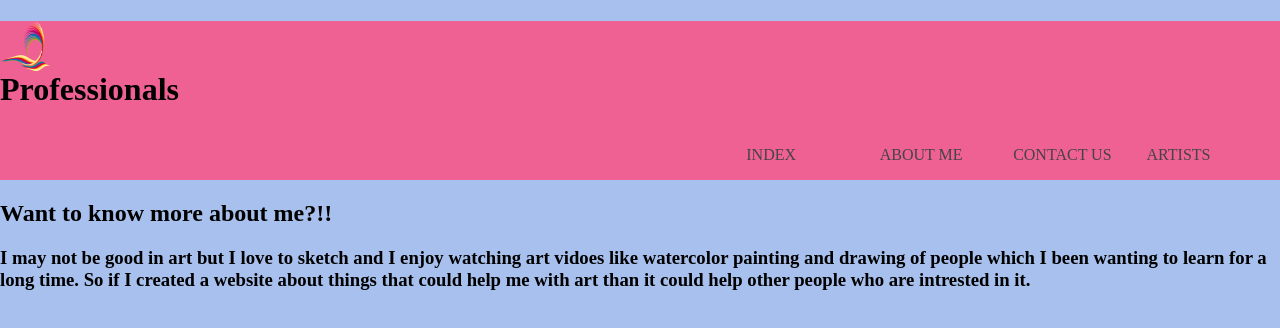
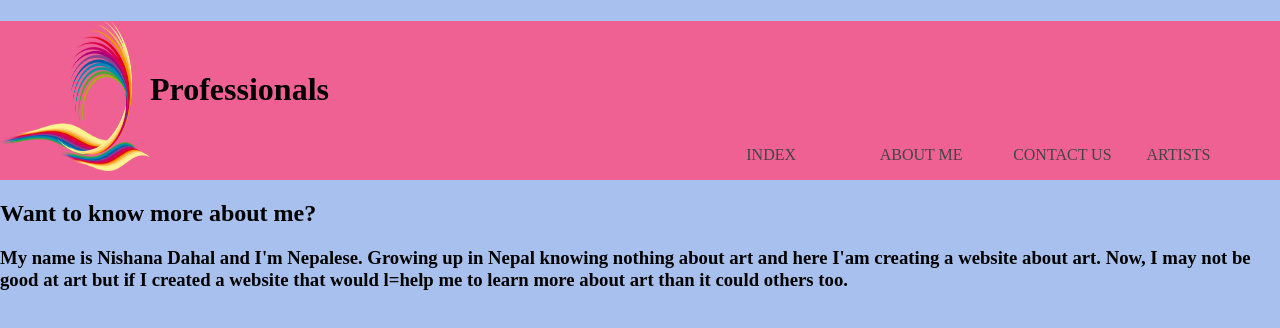
Before and after one commit to nishanadahal7/MyWebsite, a plain HTML site: page about.html in a window 1280 px wide. Drawn offline with Linux system fonts and the light colour scheme.

Commit message:
Added some things

```diff
--- a/about.html
+++ b/about.html
@@ -15,7 +15,7 @@
 </head>
   <body>
     <header>
-      <img src="images/placeHolderLogo.png" alt="logo" class="logo" width="50px" height="50px"/>
+      <img src="images/placeHolderLogo.png" alt="logo" class="logo" width="150px" height="150px"/>
       <h1>Professionals</h1>
 
         <nav>
@@ -31,7 +31,7 @@
 
 
     </header>
-    <h2><body>Want to know more about me?!!</h2></body>
+    <h2><body>Want to know more about me?</h2></body>
 
 
     <aside></aside>
@@ -39,9 +39,8 @@
     <main>
 
       <article>
-        <p><h3>I may not be good in art but I love to sketch and I enjoy watching art vidoes like watercolor painting
-          and drawing of people which I been wanting to learn for a long time.
-          So if I created a website about things that could help me with art than it could help other people who are intrested in it.</p></h3>
+        <p><h3>My name is Nishana Dahal and I'm Nepalese. Growing up in Nepal knowing nothing about art and here I'am creating a website about art. Now, I may not be good at art but if I
+        created a website that would l=help me to learn more about art than it could others too. </p></h3>
 
 
 
--- a/style.css
+++ b/style.css
@@ -45,6 +45,7 @@ footer{
   clear: both;
   margin: 10%;
 }
+
 .s-m{
   /* position: relative;
   bottom:50%;
```
Also changed, not shown: Artists.html (+3 -5 lines), contact.html (+1 -1 lines).
